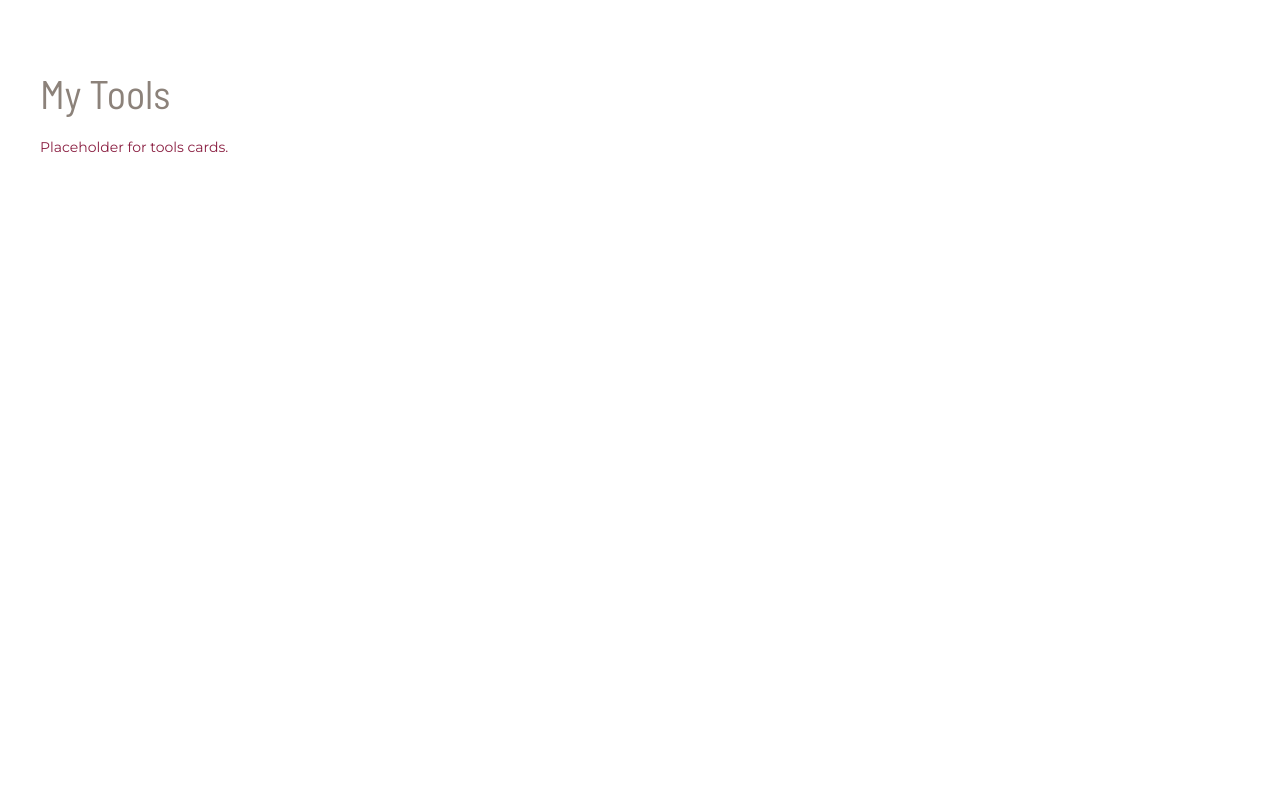
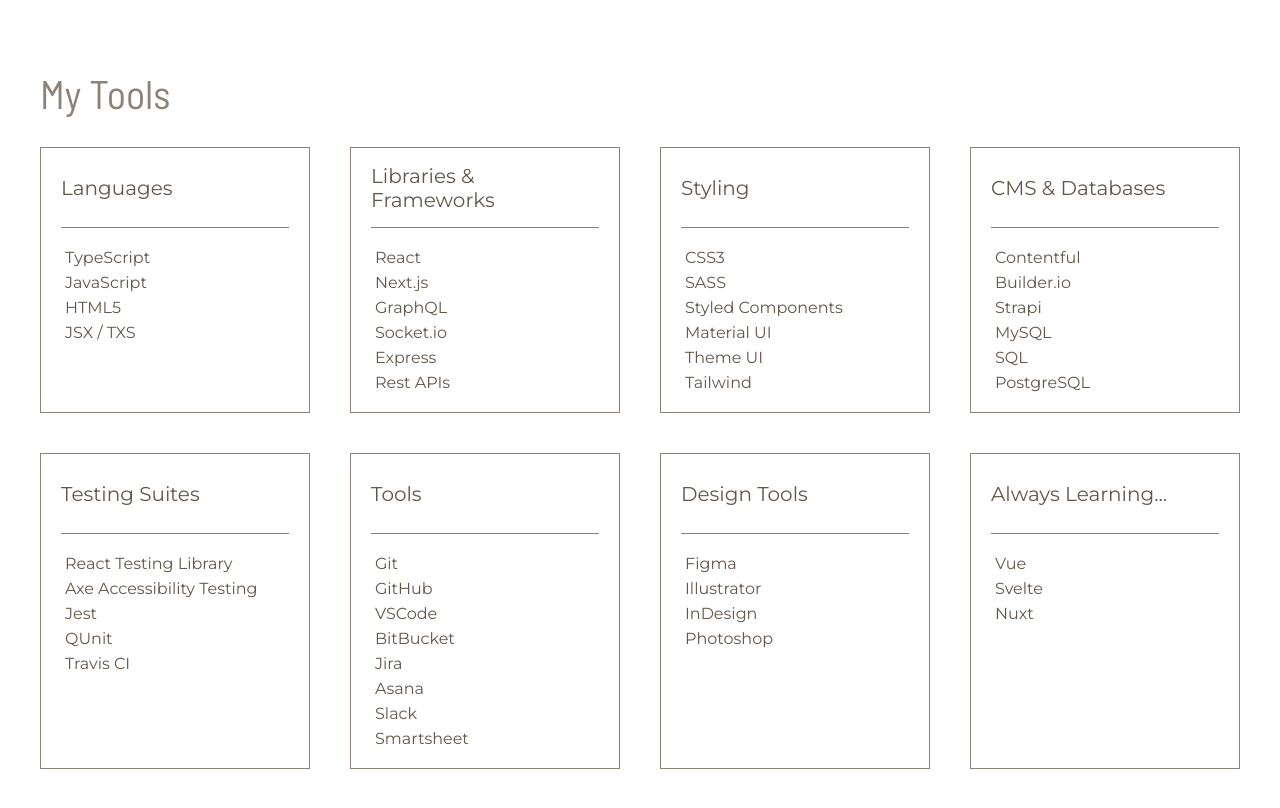
Before and after one commit to KatrinaCloyd/portfolio_2025, a Next.js app: page /about in a window 1280 px wide. Shown: the part 980-1788 px from the top of the page. Before the commit the page ends 1327 px from the top, so only its background shows below. Built offline with nearby package versions, Linux system fonts and the light colour scheme.

Commit message:
Add Card Grid cromponent for About page

```diff
--- a/src/app/about/page.tsx
+++ b/src/app/about/page.tsx
@@ -1,8 +1,10 @@
 
 import type { Metadata } from "next";
 
+import Navigation from "@comp/Navigation/Navigation";
 import Link from "@comp/Link/Link";
-import Navigation from "@comp/Navigation/Navigation";
+import CardGrid from "@comp/CardGrid/CardGrid";
+import { TOOLS } from "@/data/ToolBelt";
 
 import styles from "../../styles/page.module.scss";
 
@@ -49,7 +51,7 @@
           <div>
             <picture>
                 <source srcSet="/Katrina_mobile.png 503w" media="(max-width: 1000px)"/>
-                <source srcSet="/Katrina.png 900"/>
+                <source srcSet="/Katrina.png 900w"/>
                 <img
                   src="/Katrina.png"
                   alt='Headshot of Katrina Cloyd' loading="eager"
@@ -62,7 +64,7 @@
           </div>
         </div>
         <h2 className={styles.heading}>My Tools</h2>
-        <p className={styles.note}>Placeholder for tools cards.</p>
+        <CardGrid list={TOOLS}/>
         <br />
       </main>
     </div>
--- /dev/null
+++ b/src/components/CardGrid/CardGrid.module.scss
@@ -0,0 +1,64 @@
+@use '../../styles/utils.scss' as page;
+
+.base {
+    display: flex;
+    flex-wrap: wrap;
+    gap: 20px;
+    padding-block-start: 20px;
+
+    @include page.tab {
+        gap: 40px;
+    }
+}
+
+.card {
+    border: 1px solid var(--tan);
+    padding: 10px;
+    inline-size: 100%;
+    display: flex;
+    flex-direction: row;
+    gap: 10px;
+
+    h3 {
+        inline-size: 140px;
+        min-inline-size: 140px;
+        border-inline-end: var(--tan) solid 1px;
+        margin-block: 0;
+        display: flex;
+        padding-inline-end: 10px;;
+    }
+
+    ul {
+        list-style: none;
+        display: flex;
+        flex-direction: column;
+        gap: 6px;
+    }
+
+    @media (min-width: 450px) {
+        padding: 20px;
+        inline-size: calc((100% - 20px)/2);
+        flex-direction: column;
+        gap: 20px;
+
+        h3 {
+            inline-size: unset;
+            block-size: 60px;
+            border-inline-end: none;
+            border-block-end: var(--tan) solid 1px;
+            padding-block-end: 20px;
+            align-items: center;
+        }
+    }
+
+    @include page.tab {
+        inline-size: calc((100% - 120px)/4);
+        padding: 20px;
+    }
+
+    @include page.dt {
+        h3 {
+            block-size: unset;
+        }
+    }
+}
--- /dev/null
+++ b/src/components/CardGrid/CardGrid.tsx
@@ -0,0 +1,20 @@
+import React from 'react'
+import styles from './CardGrid.module.scss'
+import { CardGridProps } from './types'
+
+export default function CardGrid({list}: CardGridProps) {
+  return (
+    <div className={styles.base}>
+        {list?.map((toolbox, index) => (
+          <article key={`toolbox-${index}`} className={styles.card}>
+            <h3>{toolbox.heading}</h3>
+            <ul>
+              {toolbox.items.map((tool, i) => (
+                <li key={`listitem-${i}`}>{tool}</li>
+              ))}
+            </ul>
+          </article>
+        ))}
+    </div>
+  )
+}
--- /dev/null
+++ b/src/components/CardGrid/types.d.ts
@@ -0,0 +1,5 @@
+import type { ToolList } from "@/data/types";
+
+export type CardGridProps = {
+   list?: ToolList;
+}
--- a/src/components/Header/Header.module.scss
+++ /dev/null
@@ -1,4 +0,0 @@
-.base {
-    border: purple solid 10px;
-    color: green;
-}
--- a/src/components/Header/types.d.ts
+++ /dev/null
@@ -1,4 +0,0 @@
-export type HeaderProps = {
-   heading: string;
-   copy: string;
-}
--- a/src/components/Navigation/Navigation.module.scss
+++ b/src/components/Navigation/Navigation.module.scss
@@ -13,6 +13,7 @@
     max-inline-size: 1316px;
     border-bottom: 1px solid var(--maroon);
     padding-inline: 5px;
+    box-shadow: 5px 0 0 var(--white), -5px 0 0 var(--white);
 
     &::before {
         position: absolute;
@@ -109,7 +110,8 @@
     block-size: 100vh;
     background-color: var(--fill);
     backdrop-filter: blur(2px);
-    cursor: url('/closeCursor.svg'), auto;
+    cursor: url('/closeCursor.svg') 20 20,
+        url('/closeCursor.png') 20 20, auto;
 
     //TODO add animation in and out
 }
--- /dev/null
+++ b/src/data/ToolBelt.ts
@@ -0,0 +1,84 @@
+export const TOOLS = [
+    {
+        heading: 'Languages',
+        items: [
+            'TypeScript',
+            'JavaScript',
+            'HTML5',
+            'JSX / TXS'
+        ],
+    },
+    {
+        heading: 'Libraries & Frameworks',
+        items: [
+            'React',
+            'Next.js',
+            'GraphQL',
+            'Socket.io',
+            'Express',
+            'Rest APIs',
+        ],
+    },
+    {
+        heading: 'Styling',
+        items: [
+            'CSS3',
+            'SASS',
+            'Styled Components',
+            'Material UI',
+            'Theme UI',
+            'Tailwind',
+        ],
+    },
+    {
+        heading: 'CMS & Databases',
+        items: [
+            'Contentful',
+            'Builder.io',
+            'Strapi',
+            'MySQL',
+            'SQL',
+            'PostgreSQL',
+        ],
+    },
+    {
+        heading: 'Testing Suites',
+        items: [
+            'React Testing Library',
+            'Axe Accessibility Testing',
+            'Jest',
+            'QUnit',
+            'Travis CI',
+        ],
+    },
+    {
+        heading: 'Tools',
+        items: [
+            'Git',
+            'GitHub',
+            'VSCode',
+            'BitBucket',
+            'Jira',
+            'Asana',
+            'Slack',
+            'Smartsheet',
+        ],
+    },
+    {
+        heading: 'Design Tools',
+        items: [
+            'Figma',
+            'Illustrator',
+            'InDesign',
+            'Photoshop',
+        ],
+    },
+    {
+        heading: 'Always Learning...',
+        items: [
+            'Vue',
+            'Svelte',
+            'Nuxt',
+        ],
+    },
+];
--- a/src/styles/globals.css
+++ b/src/styles/globals.css
@@ -77,13 +77,15 @@
 
 h3 {
   font-size: 20px;
+  font-family: var(--body-font);
+  color: var(--tan-dk);
 }
 
 h4 {
   font-size: 14px;
   margin-block: 10px;
   font-weight: 500;
-  color: var(--tan);
+  color: var(--tan-dk);
 }
 
 p {
```
Also changed, not shown: src/components/Header/Header.tsx (deleted, +0 -12 lines), src/data/ProjectSummaries.ts (added, +101 -0 lines), src/data/types.d.ts (added, +46 -0 lines), public/CloseCursor.png (added), public/Katrina.png.
